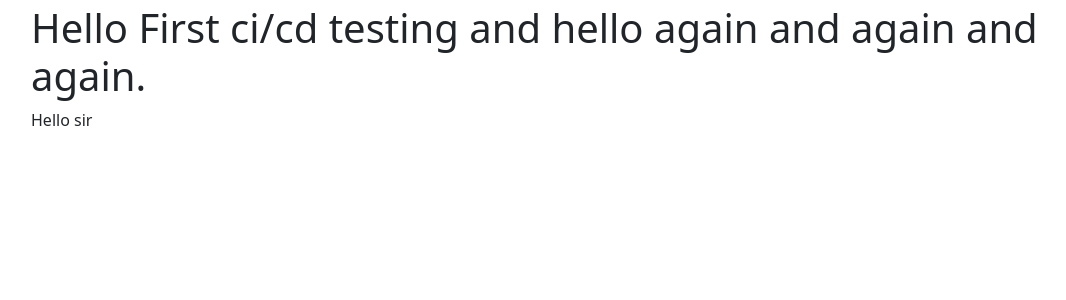
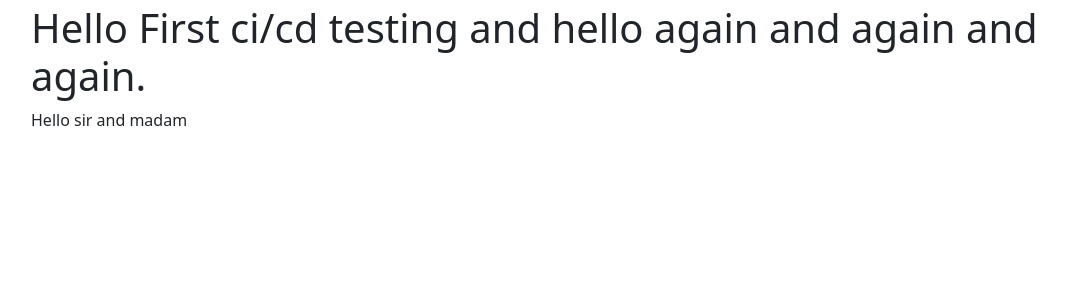
Before and after one commit to youbrajrai/saas, a Django app: page /billing/ in a window 1280 px wide. Shown: the part 56-356 px from the top of the page, without its empty margins (51-1117 px from the left). Run offline with Django 4.2, Linux system fonts and the light colour scheme; parts of the project's set-up code (start-up, migrations or seed data) failed here and were passed over; some libraries are stand-ins or nearby versions.

Commit message:
small changes in billing home.html 6th attempt

```diff
--- a/fcd_community/templates/billing/home.html
+++ b/fcd_community/templates/billing/home.html
@@ -1,5 +1,5 @@
 {% extends "base.html" %}
 {% block content %}
   <h1>Hello First ci/cd testing and hello again and again and again.</h1>
-  <p>Hello sir</p>
+  <p>Hello sir and madam</p>
 {% endblock %}
```
